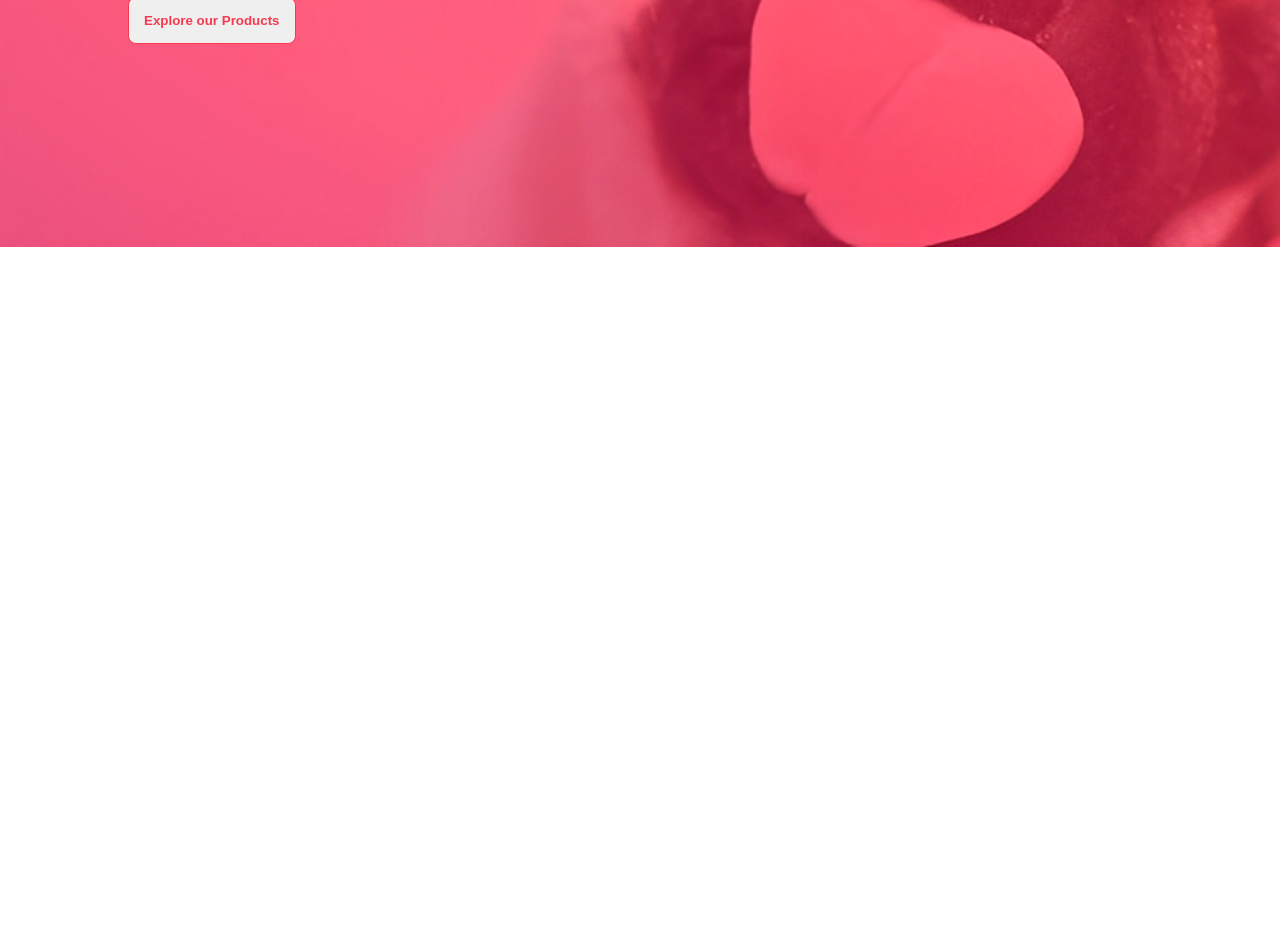
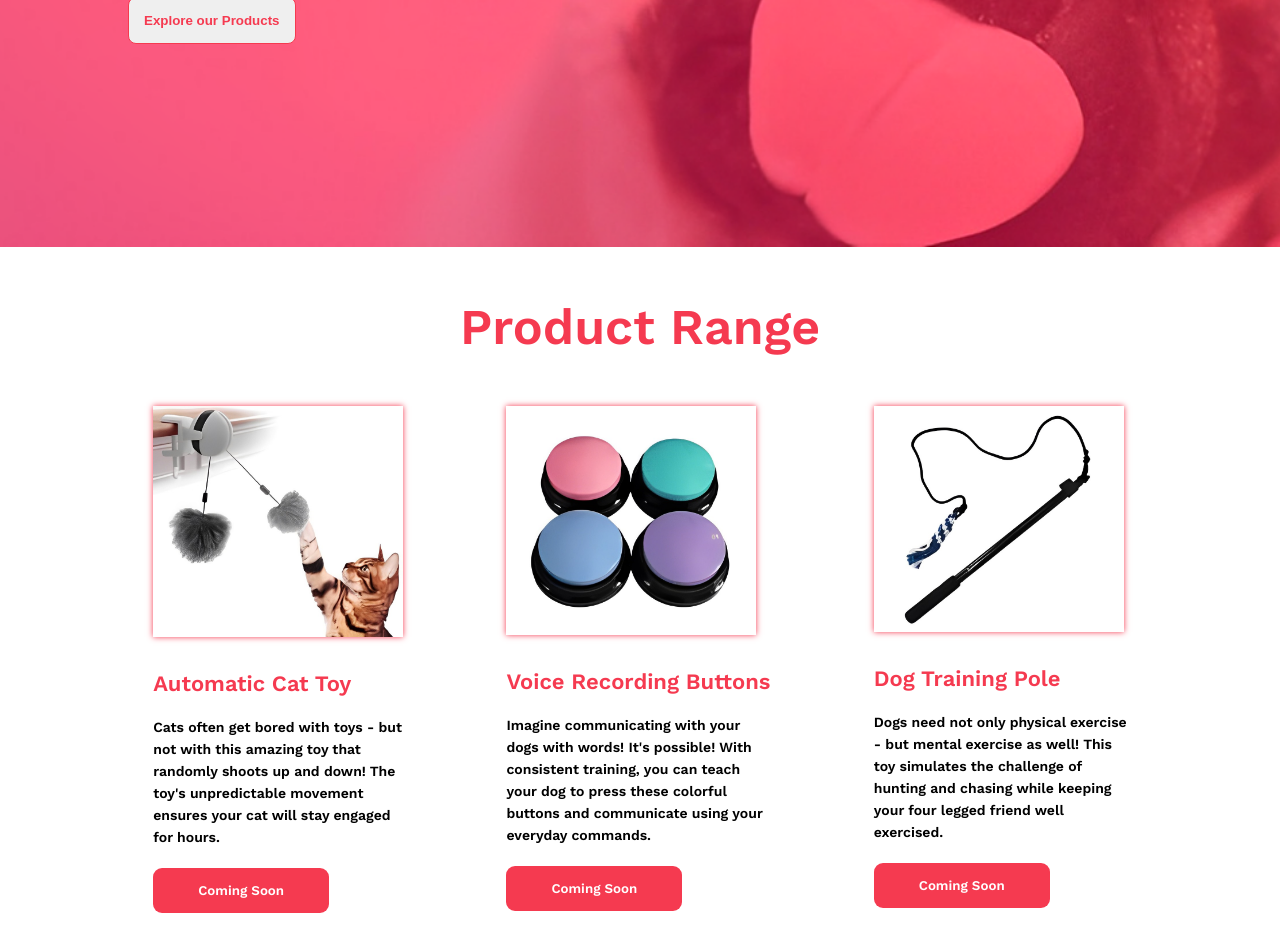
Before and after one commit to MailenOrtiz/Trabajo-Practico-3, a plain HTML site: page index.html in a window 1280 px wide. Shown: the part 545-1496 px from the top of the page. Before the commit the page ends 800 px from the top, so only its background shows below. Drawn offline with nearby package versions, Linux system fonts and the light colour scheme.

Commit message:
se agrega seccion 2 y los estilos

```diff
--- a/estilo.css
+++ b/estilo.css
@@ -63,6 +63,67 @@ h1 {
     padding: 15px;
     border: 1px solid #F53A50;
     border-radius: 8px;
-    color:#F53A50 ;
     font-weight: 900;
 }
+
+.boton1 > a {
+    text-decoration: none;
+    color:#F53A50 ;
+
+}
+
+/* SECCION 2 */
+
+.seccion2 {
+    margin: 50px;
+}
+
+.cajas {
+    font-family: 'Work Sans', sans-serif;
+    font-weight: 600;
+    display: flex;
+    justify-content: space-evenly;
+}
+
+.img2 {
+    width: 250px;
+    box-shadow: 0 0 6px #F53A50;
+    margin: 20px 0px 30px 0px;
+}
+
+.productrange {
+    font-family: 'Work Sans', sans-serif;
+    font-size: 50px;
+    color: #F53A50;
+    display: flex;
+    justify-content: center;
+    margin: 0px 0px 30px 0px;
+}
+
+.texto2 > h3 {
+    color: #F53A50;
+    padding: 0px 0px 20px 0px;
+    font-size: 22px;
+
+}
+
+.texto2 > p {
+    font-size: 14px;
+    line-height: 22px
+}
+
+.texto2 > button {
+    font-family: 'Work Sans', sans-serif;
+    font-weight: 600;
+    margin-top: 20px;
+    padding: 15px 45px 15px 45px;
+    background-color: #F53A50;
+    color: white;
+    border: none;
+    border-radius: 9px;
+}
+
+.boton2 > a {
+    text-decoration: none;
+    color: white;
+}
--- a/index.html
+++ b/index.html
@@ -32,11 +32,37 @@
         <div class="textohero">
             <h1>Toys That <br> Pets Love</h1>
             <h2>Innovative pet products to keep your pet<br>actively engaged & exercised</h2>
-            <button>Explore our Products</button>
+            <button class="boton1"><a href="">Explore our Products</a></button>
         </div>
     </section>
 
-    <section class="productrange">
+    <section class="seccion2">
+        <h2 class="productrange">Product Range</h2>
+
+        <div class="cajas">
+
+
+            <div class="texto2">
+                <img src="imagenes/seccion2gato.jpg" alt="gato jugando" class="img2">
+                <h3>Automatic Cat Toy</h3>
+                <p>Cats often get bored with toys - but <br> not with this amazing toy that <br> randomly shoots up and down! The <br> toy's unpredictable movement <br> ensures your cat will stay engaged <br> for hours.</p>
+                <button class="boton2"><a href="">Coming Soon</a></button>
+            </div>
+
+            <div class="texto2">
+                <img src="imagenes/seccion2botones.jpg" alt="botones de colores" class="img2">
+                <h3>Voice Recording Buttons</h3>
+                <p>Imagine communicating with your <br> dogs with words! It's possible! With <br> consistent training, you can teach <br> your dog to press these colorful <br> buttons and communicate using your <br> everyday commands.</p>
+                <button class="boton2"><a href="">Coming Soon</a></button>
+            </div>
+
+            <div class="texto2">
+                <img src="imagenes/seccion2juguete.jpg" alt="juguete para animales" class="img2">
+                <h3>Dog Training Pole</h3>
+                <p>Dogs need not only physical exercise <br> - but mental exercise as well! This <br> toy simulates the challenge of <br> hunting and chasing while keeping <br> your four legged friend well <br> exercised.</p>
+                <button class="boton2"><a href="">Coming Soon</a></button>
+            </div>
+        </div>
 
     </section>
 
```
Also changed, not shown: imagenes/seccion2botones.jpg (added), imagenes/seccion2gato.jpg (added), imagenes/seccion2juguete.jpg (added).
